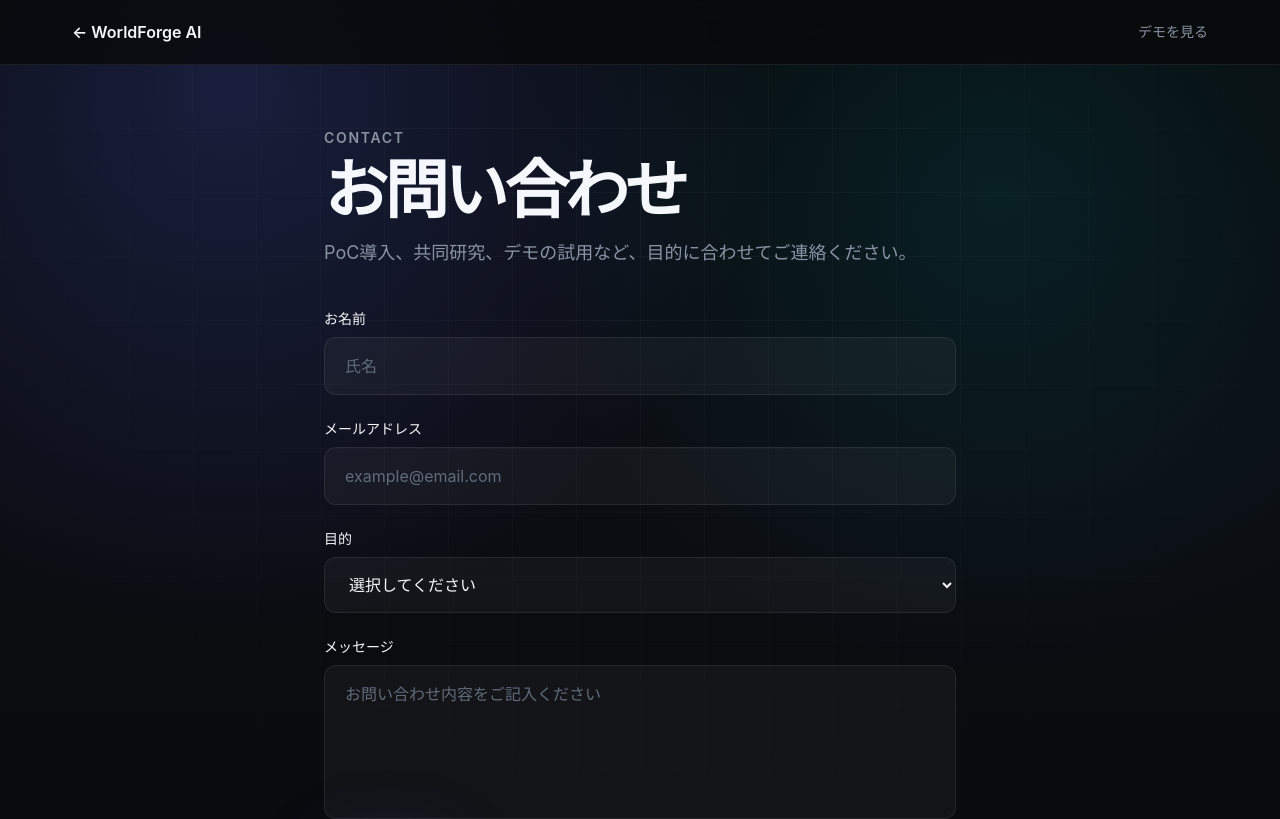
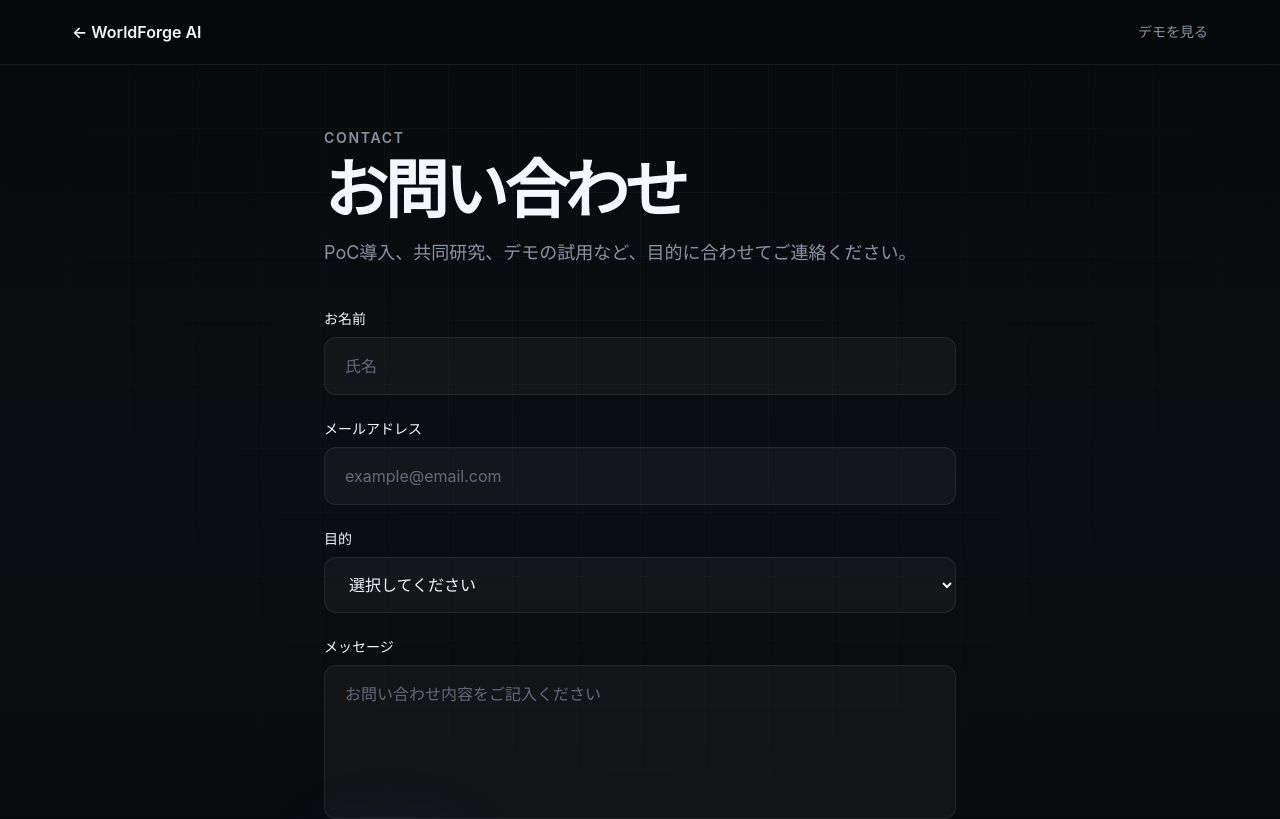
Before and after one commit to shinji-ogasa/unidream-demo-web, a Next.js app: page /homepage/contact in a window 1280 px wide. Shown: the top 819 px of the page. Built offline with nearby package versions, Linux system fonts and the light colour scheme.

Commit message:
remove site-bg radial gradients, change Safe Baseline glow to cyan upper-right

```diff
--- a/src/app/globals.css
+++ b/src/app/globals.css
@@ -16,7 +16,7 @@ body {
 
 /* Background system (DESIGN.md §7) */
 .site-bg {
-  background: radial-gradient(circle at 18% 8%, rgba(82, 102, 235, 0.22), transparent 34rem), radial-gradient(circle at 78% 18%, rgba(2, 184, 204, 0.12), transparent 30rem), linear-gradient(180deg, #08090a 0%, #0b0d12 45%, #08090a 100%);
+  background: linear-gradient(180deg, #08090a 0%, #0b0d12 45%, #08090a 100%);
   position: relative;
   overflow: hidden;
 }
--- a/src/app/homepage/page.tsx
+++ b/src/app/homepage/page.tsx
@@ -265,7 +265,7 @@ export default function HomepagePage() {
             <p className="mt-5 text-sm text-[#626b7a] leading-5">B&H比でリターン増加、Sharpe微増、DD改善。※ strict条件でvalidation全fold acceptは未達。</p>
           </AnimateInView>
           <div className="relative">
-            <div className="absolute -inset-6 rounded-[48px] bg-gradient-to-r from-[rgba(74,222,128,0.10)] via-[rgba(74,222,128,0.05)] to-transparent blur-3xl" />
+            <div className="absolute -top-12 -right-12 -bottom-6 -left-6 rounded-[48px] bg-gradient-to-br from-[rgba(2,184,204,0.15)] via-[rgba(2,184,204,0.06)] to-transparent blur-3xl" />
             <AnimateInView className="card p-8 md:p-10 flex flex-col justify-between" x={20} y={0} delay={0.15}>
             <div>
               <div className="flex items-center gap-3 mb-6">
```
